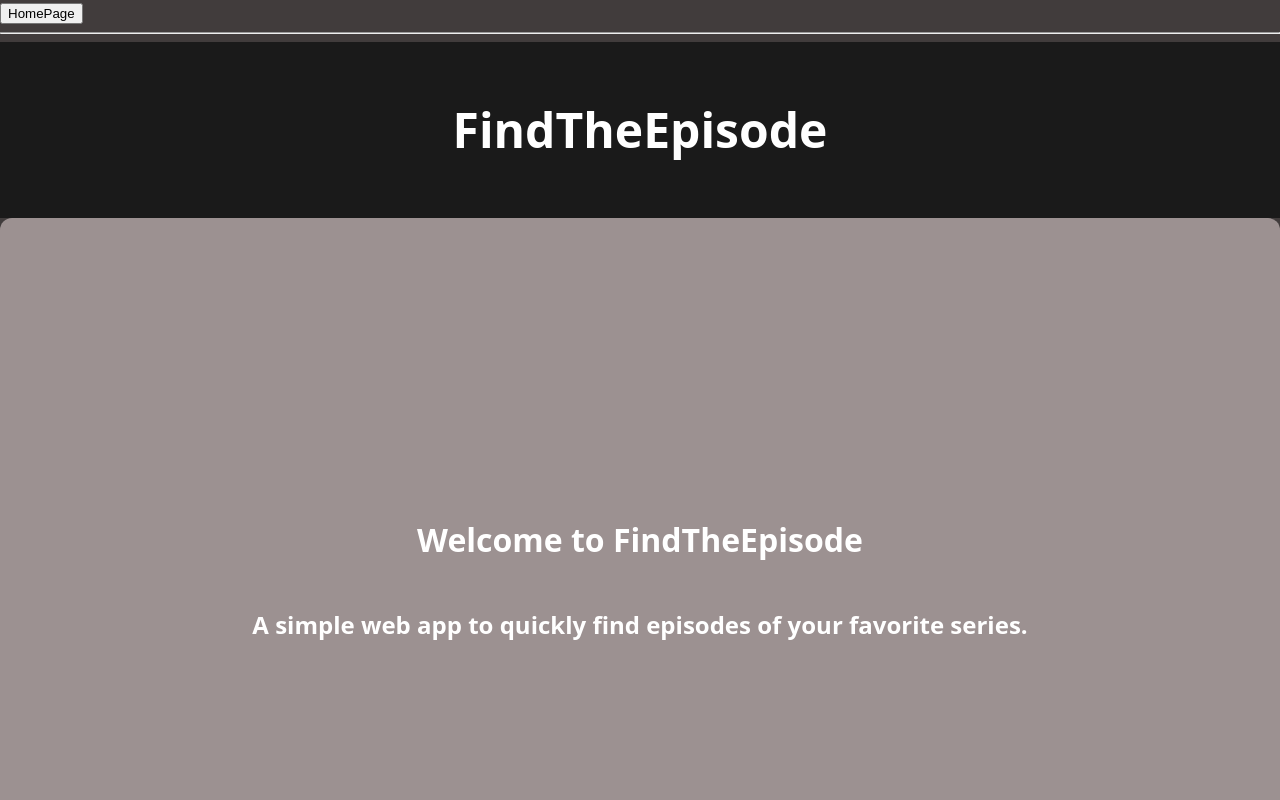
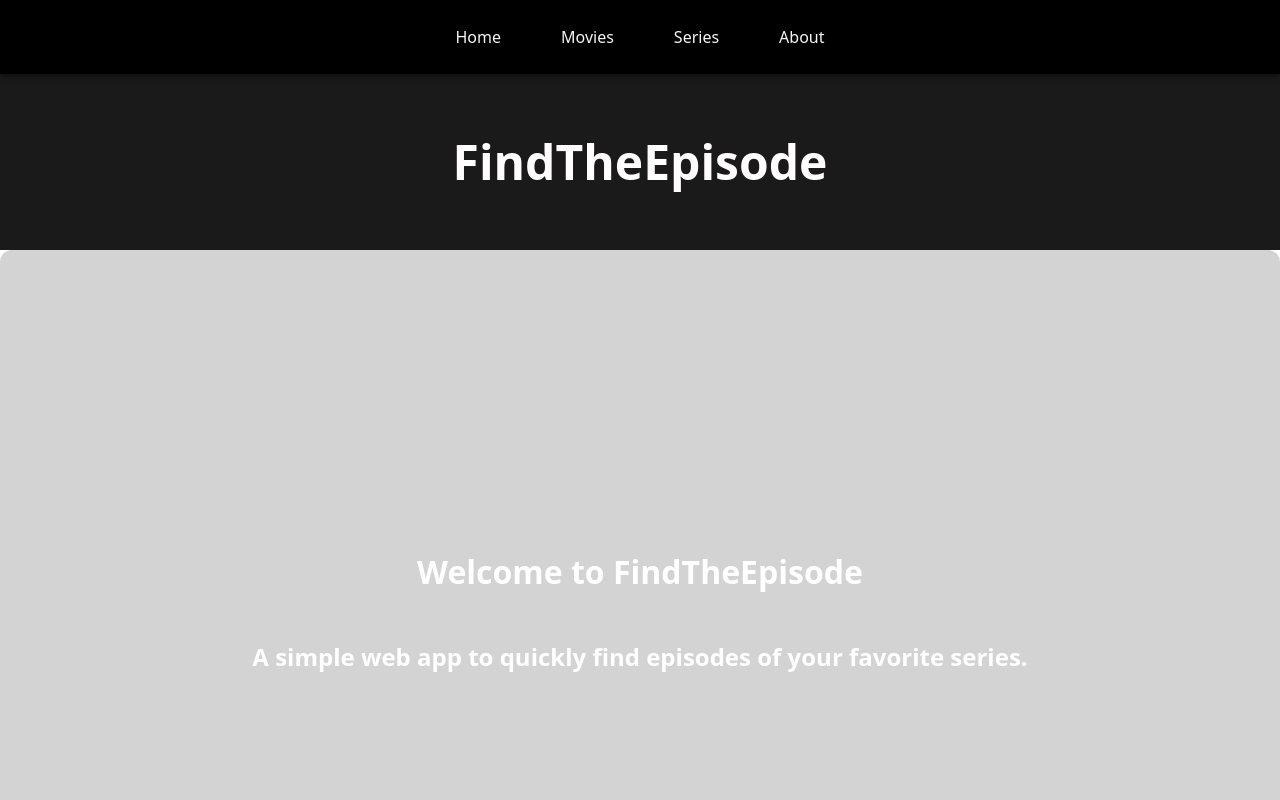
Before and after one commit to ShacharDoron123/findTheEpesod-website, a React (Vite) app in the folder findTheEpesod-website/: page /#/ in a window 1280 px wide. Shown: the top 800 px of the page. Built offline with nearby package versions, Linux system fonts and the light colour scheme.

Commit message:
Improved css and design

```diff
--- a/findTheEpesod-website/src/components/Navbar.jsx
+++ b/findTheEpesod-website/src/components/Navbar.jsx
@@ -1,13 +1,12 @@
 import { Link } from "react-router-dom";
 
 export default function Navbar() {
-
   return (
-    <div>
-      <Link to="/">
-        <button>HomePage</button>
-      </Link>
-      <hr />
-    </div>
+    <nav className="navbar">
+      <Link to="/" className="nav-link">Home</Link>
+      <Link to="/movies" className="nav-link">Movies</Link>
+      <Link to="/series" className="nav-link">Series</Link>
+      <Link to="/about" className="nav-link">About</Link>
+    </nav>
   );
 }
--- a/findTheEpesod-website/src/index.css
+++ b/findTheEpesod-website/src/index.css
@@ -1,7 +1,7 @@
 :root {
   --font-family: system-ui, Avenir, Helvetica, Arial, sans-serif;
   --text-color: rgba(255, 255, 255, 0.87);
-  --bg-color: #413c3c;
+  --bg-color: ##1a1a1a;
 
   font-family: var(--font-family);
   line-height: 1.5;
@@ -25,7 +25,7 @@ body {
 
 .header-div {
   background-color: #1a1a1a;
-  color: rgb(255, 255, 255);
+  color: rgb(255, 253, 253);
   padding: 20px;
   text-align: center;
   font-size: 1.5rem;
@@ -33,7 +33,7 @@ body {
 }
 
 .homepage-div {
-  background-color: #9c9191;
+  background-color: #d4d3d3;
   color: #ffffff;
   min-height: 70vh;
   padding: 80px 20px;
@@ -54,3 +54,39 @@ body {
   text-align: center;
   font-size: 0.9rem;
 }
+
+.navbar {
+  display: flex;
+  justify-content: center;
+  gap: 20px;
+  padding: 15px 0;
+  background-color: #000;
+  box-shadow: 0 2px 6px rgba(0,0,0,0.6);
+  position: sticky;
+  top: 0;
+  z-index: 100;
+}
+
+.nav-link {
+  text-decoration: none;
+  color: #f5f5f5;
+  padding: 10px 20px;
+  border-radius: 25px;
+  font-size: 1rem;
+  font-weight: 500;
+  transition: all 0.3s ease;
+}
+
+/* אפקט מעבר */
+.nav-link:hover {
+  background-color: #e50914; /* אדום נטפליקס */
+  color: #fff;
+  transform: translateY(-2px);
+  box-shadow: 0 4px 10px rgba(229, 9, 20, 0.5);
+}
+
+/* מצב לחיצה */
+.nav-link:active {
+  transform: translateY(1px);
+  box-shadow: 0 2px 6px rgba(229, 9, 20, 0.4);
+}
```
